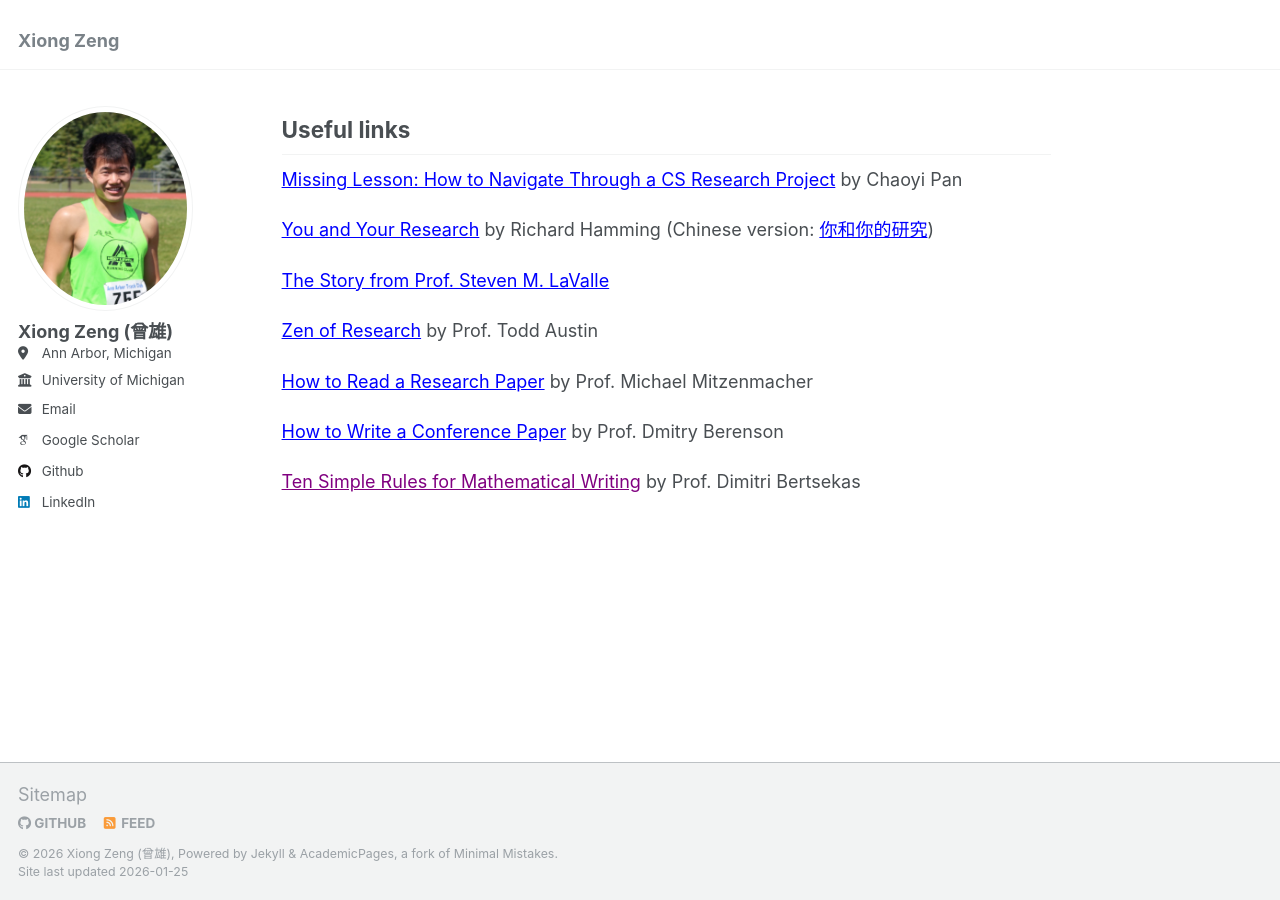
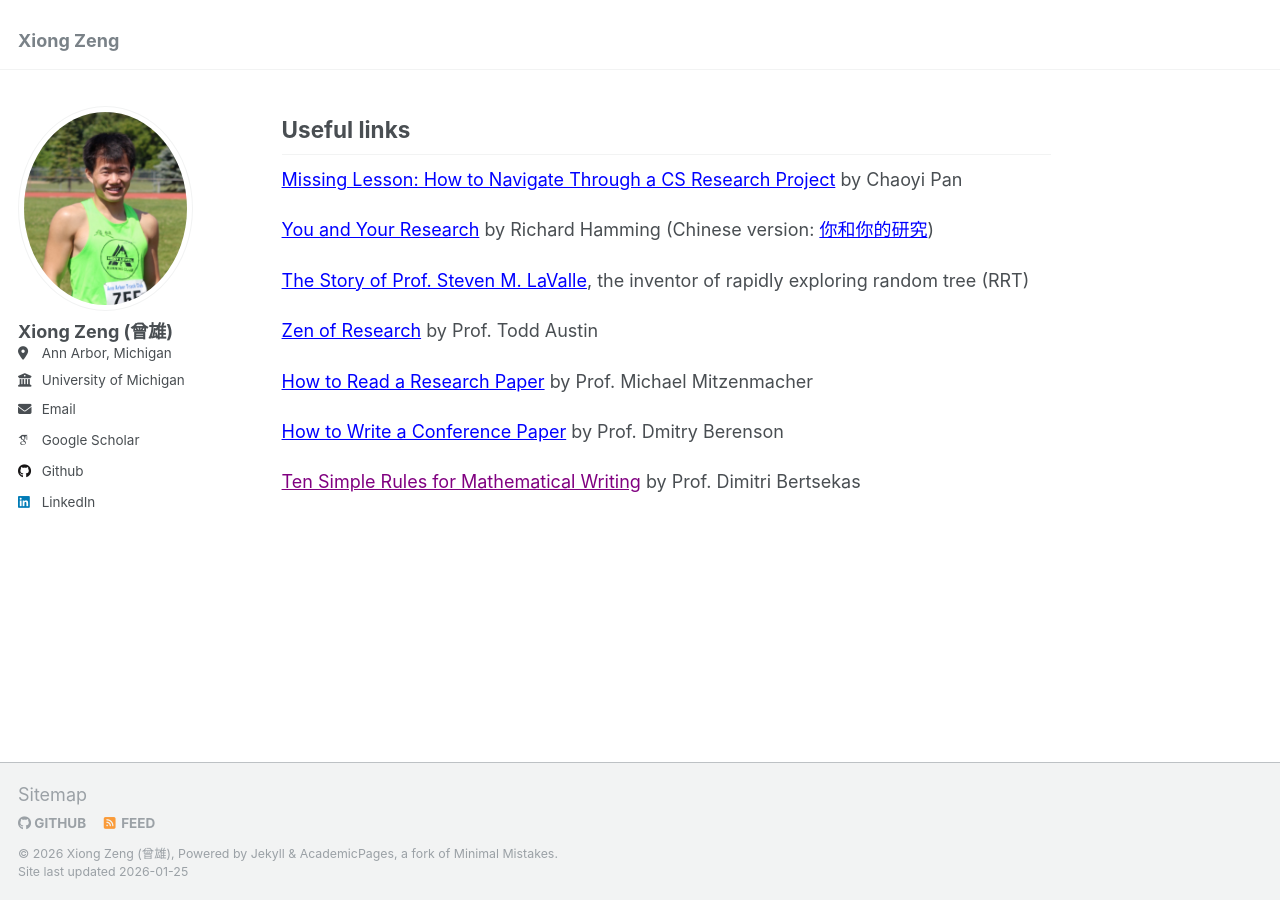
Before and after one commit to zengxiong111/zengxiong.github.io, a Jekyll site: the page built from _pages/about.md, in a window 1280 px wide and 900 px high, scrolled down 3239 px. Built offline with Jekyll 4.4.1, drawn with Linux system fonts in a browser that asks for light colours; some web fonts are replaced.

Commit message:
Update about.md

```diff
--- a/_pages/about.md
+++ b/_pages/about.md
@@ -139,7 +139,7 @@ English version of the above famous Chinese quotes (by ChatGPT): "A scholar must
 <a href="https://www.cs.virginia.edu/~robins/YouAndYourResearch.html" style="color: blue;" target="_blank">You and Your Research</a> by Richard Hamming
 (Chinese version: <a href="https://dominich.notion.site/6bbb616bba2b45649f46e30e6ac8c493" style="color: blue;" target="_blank">你和你的研究</a>)
 
-<a href="https://lavalle.pl/bio.html" style="color: blue;" target="_blank">The Story from Prof. Steven M. LaValle</a>
+<a href="https://lavalle.pl/bio.html" style="color: blue;" target="_blank">The Story of Prof. Steven M. LaValle</a>, the inventor of rapidly exploring random tree (RRT)
 
 <a href="https://www.linkedin.com/feed/update/urn:li:activity:7198555643308314624/" style="color: blue;" target="_blank">Zen of Research</a> by Prof. Todd Austin
 
```
